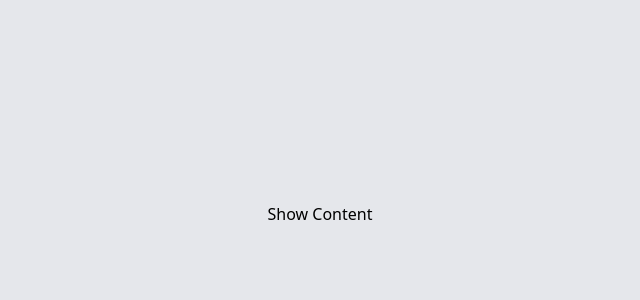
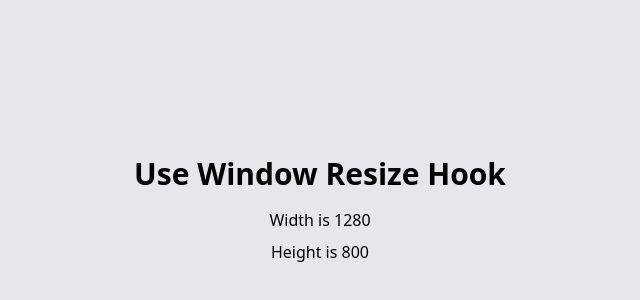
Before and after one commit to aindriu80/fcc-25-react-apps, a React (Vite) app: page / in a window 1280 px wide. Shown: the part 186-486 px from the top of the page, without its empty margins (320-960 px from the left). Built offline with nearby package versions, Linux system fonts and the light colour scheme.

Commit message:
Window Resize Hook

```diff
--- a/src/App.tsx
+++ b/src/App.tsx
@@ -17,6 +17,7 @@ import FeatureFlag from './components/FeatureFlag/FeatureFlag';
 import FeatureFlagGlobalState from './components/FeatureFlag/Context';
 import UseFetchHookTest from './components/CustomHook/Test';
 import UseOnClickOutsideTest from './components/UseOutsideClick/UseOnClickOutsideTest';
+import TestUseWindowResize from './components/UseWindowResize/TestUseWindowResize';
 
 function App() {
   return (
@@ -45,7 +46,8 @@ function App() {
       {/* </FeatureFlagGlobalState> */}
 
       {/* <UseFetchHookTest /> */}
-      <UseOnClickOutsideTest />
+      {/* <UseOnClickOutsideTest /> */}
+      <TestUseWindowResize />
     </div>
   );
 }
--- /dev/null
+++ b/src/components/UseWindowResize/TestUseWindowResize.tsx
@@ -0,0 +1,19 @@
+import UseWindowResize from './UseWindowResize';
+
+const TestUseWindowResize = () => {
+  const windowSize = UseWindowResize();
+  const { width, height } = windowSize;
+  return (
+    <>
+      <div className="fixed inset-0 flex justify-center items-center bg-gray-200 h-screen">
+        <div className="flex flex-col items-center">
+          <div className="text-3xl font-bold mb-4">Use Window Resize Hook</div>
+          <p className="mb-2">Width is {width}</p>
+          <p className="mb-2">Height is {height}</p>
+        </div>
+      </div>
+    </>
+  );
+};
+
+export default TestUseWindowResize;
--- /dev/null
+++ b/src/components/UseWindowResize/UseWindowResize.tsx
@@ -0,0 +1,26 @@
+import { useLayoutEffect, useState } from 'react';
+
+const UseWindowResize = () => {
+  const [windowSize, setWindowSize] = useState({
+    width: 0,
+    height: 0,
+  });
+  function handleResize() {
+    setWindowSize({
+      width: window.innerWidth,
+      height: window.innerHeight,
+    });
+  }
+  useLayoutEffect(() => {
+    handleResize();
+    window.addEventListener('resize', handleResize);
+
+    return () => {
+      window.removeEventListener('resize', handleResize);
+    };
+  }, []);
+
+  return windowSize;
+};
+
+export default UseWindowResize;
```
